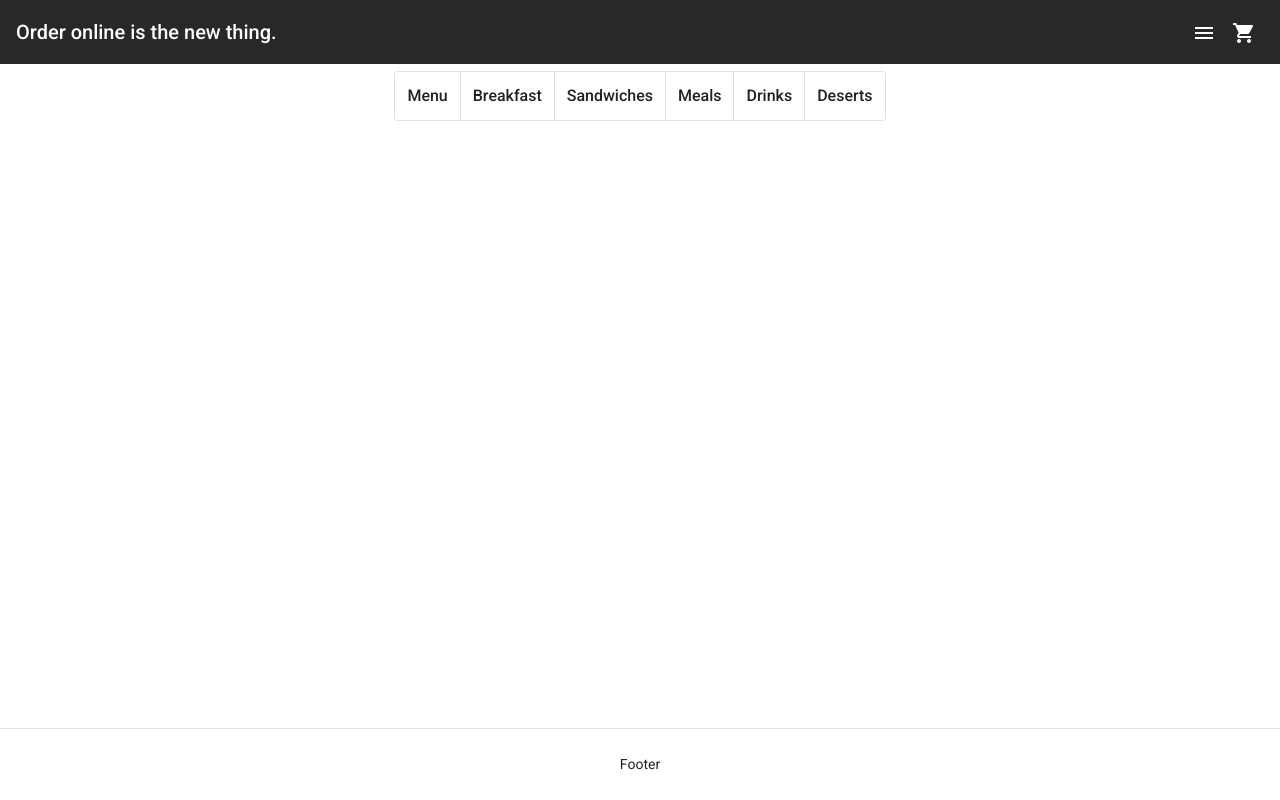
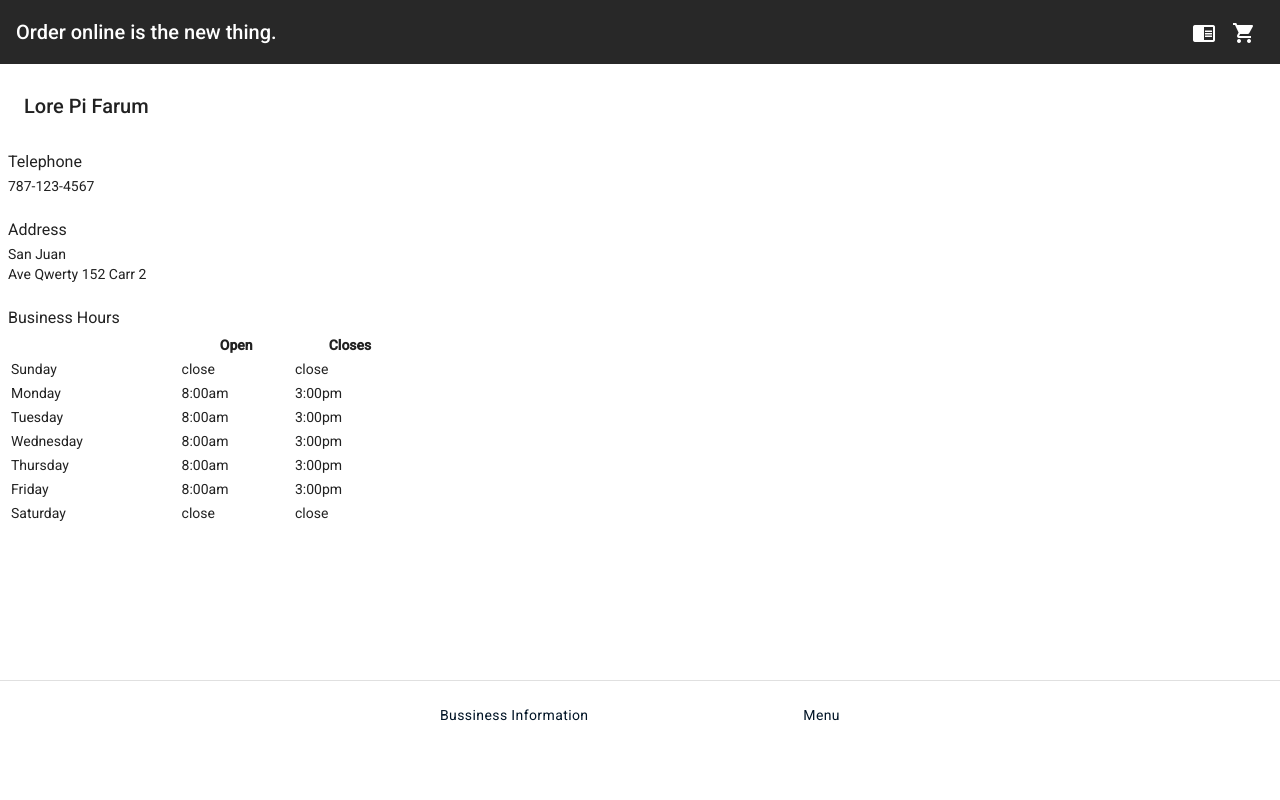
Before and after one commit to hectorolan/Angular_OrderOnline, an Angular app: page /business/info in a window 1280 px wide. Built offline with nearby package versions, Linux system fonts and the light colour scheme.

Commit message:
Create BusinessInfo page

```diff
--- a/src/app/app-routing.module.ts
+++ b/src/app/app-routing.module.ts
@@ -8,6 +8,7 @@ import { MenuNavComponent } from './components/business-main/menu-nav/menu-nav.c
 import { UserCartComponent } from './components/business-main/user-cart/user-cart.component';
 import { BusinessMainComponent } from './components/business-main/business-main.component';
 import { UserInfoComponent } from './components/business-main/user-info/user-info.component';
+import { BusinessInfoComponent } from './components/business-main/business-info/business-info.component';
 
 const routes: Routes = [
   {
@@ -32,6 +33,10 @@ const routes: Routes = [
     path: 'business',
     component: BusinessMainComponent, // this is the component with the <router-outlet> in the template
     children: [
+      {
+        path: 'info',
+        component: BusinessInfoComponent,
+      },
       {
         path: 'cart',
         component: UserCartComponent,
--- a/src/app/app.module.ts
+++ b/src/app/app.module.ts
@@ -16,6 +16,7 @@ import { UserCartComponent } from './components/business-main/user-cart/user-car
 import { UserInfoComponent } from './components/business-main/user-info/user-info.component';
 import { MaterialModule } from './modules/material.module';
 import { BusinessMainComponent } from './components/business-main/business-main.component';
+import { BusinessInfoComponent } from './components/business-main/business-info/business-info.component';
 
 @NgModule({
   declarations: [
@@ -30,6 +31,7 @@ import { BusinessMainComponent } from './components/business-main/business-main.
     MenuItemsComponent,
     UserCartComponent,
     UserInfoComponent,
+    BusinessInfoComponent,
   ],
   imports: [
     BrowserModule,
--- /dev/null
+++ b/src/app/components/business-main/business-info/business-info.component.html
@@ -0,0 +1,62 @@
+<div class="max-size-content">
+  <mat-card>
+    <mat-card-header>
+      <mat-card-title>{{businessInfo.name}}</mat-card-title>
+    </mat-card-header>
+    <mat-card-content>
+      <span><br><span class='mat-h3'>Telephone</span><br>
+        {{businessInfo.telephone}}<br></span>
+
+      <span><br><span class='mat-h3'>Address</span><br>
+        {{businessInfo.city}}<br>
+        {{businessInfo.direction}}<br></span>
+
+      <span><br><span class='mat-h3'>Business Hours</span><br>
+        <!-- Table -->
+        <table style="width:400px">
+          <tr>
+            <th></th>
+            <th>Open</th>
+            <th>Closes</th>
+          </tr>
+          <tr>
+            <td>Sunday</td>
+            <td>{{businessInfo.hours.sundayOpen}}</td>
+            <td>{{businessInfo.hours.sundayClose}}</td>
+          </tr>
+          <tr>
+            <td>Monday</td>
+            <td>{{businessInfo.hours.mondayOpen}}</td>
+            <td>{{businessInfo.hours.mondayClose}}</td>
+          </tr>
+          <tr>
+            <td>Tuesday</td>
+            <td>{{businessInfo.hours.tuesdayOpen}}</td>
+            <td>{{businessInfo.hours.tuesdayClose}}</td>
+          </tr>
+          <tr>
+            <td>Wednesday</td>
+            <td>{{businessInfo.hours.wednesdayOpen}}</td>
+            <td>{{businessInfo.hours.wednesdayClose}}</td>
+          </tr>
+          <tr>
+            <td>Thursday</td>
+            <td>{{businessInfo.hours.thursdayOpen}}</td>
+            <td>{{businessInfo.hours.thursdayClose}}</td>
+          </tr>
+          <tr>
+            <td>Friday</td>
+            <td>{{businessInfo.hours.fridayOpen}}</td>
+            <td>{{businessInfo.hours.fridayClose}}</td>
+          </tr>
+          <tr>
+            <td>Saturday</td>
+            <td>{{businessInfo.hours.saturdayOpen}}</td>
+            <td>{{businessInfo.hours.saturdayClose}}</td>
+          </tr>
+        </table>
+        <br>
+      </span>
+    </mat-card-content>
+  </mat-card>
+</div>
--- /dev/null
+++ b/src/app/components/business-main/business-info/business-info.component.ts
@@ -0,0 +1,19 @@
+import { Component, OnInit } from '@angular/core';
+import { BusinessDataService } from 'src/app/services/business-data.service';
+
+@Component({
+  selector: 'app-bussiness-info',
+  templateUrl: './business-info.component.html',
+  styleUrls: ['./business-info.component.css']
+})
+export class BusinessInfoComponent implements OnInit {
+
+  businessInfo: any;
+
+  constructor(private businessService: BusinessDataService) { }
+
+  ngOnInit(): void {
+    this.businessInfo = this.businessService.getBusinessInfo(1);
+  }
+
+}
--- a/src/app/components/business-main/business-main.component.css
+++ b/src/app/components/business-main/business-main.component.css
@@ -0,0 +1,13 @@
+.footer {
+    width: 100%;
+    height: 250px;
+    padding-top: 24px;
+}
+
+.footer-nav{
+    display: flex;
+    justify-content: space-between;
+    max-width: 400px;
+    flex-wrap: wrap;
+    margin:auto;
+}
--- a/src/app/components/business-main/business-main.component.html
+++ b/src/app/components/business-main/business-main.component.html
@@ -9,7 +9,7 @@
     </mat-selection-list>
   </mat-drawer>
   <!-- Drawer Content -->
-  <mat-drawer-content [ngClass]="['background-transparent']" >
+  <mat-drawer-content [ngClass]="['background-transparent']">
     <mat-toolbar color="primary" class="background-dark">
       <button *ngIf="showMenuButton" mat-icon-button [ngClass]="''" aria-label='Menu' (click)='drawer.toggle()'>
         <mat-icon>menu</mat-icon>
@@ -17,7 +17,7 @@
       <span>Order online is the new thing.</span>
       <span [ngClass]="'spacer'"></span>
       <button mat-icon-button routerLink="/business">
-        <mat-icon>menu</mat-icon>
+        <mat-icon>chrome_reader_mode</mat-icon>
       </button>
       <button mat-icon-button routerLink="/business/cart">
         <mat-icon>shopping_cart</mat-icon>
@@ -28,13 +28,10 @@
     <mat-divider></mat-divider>
     <!-- Footer -->
     <div class='footer'>
-      <mat-grid-list cols="1" rowHeight="250px">
-        <mat-grid-tile>
-        <div class="footer">
-          Footer
-        </div>
-        </mat-grid-tile>
-      </mat-grid-list>
+      <div class='footer-nav'>
+        <a routerLink='/business/info'>Bussiness Information</a>
+        <a routerLink='/business/'>Menu</a>
+      </div>
     </div>
   </mat-drawer-content>
 </mat-drawer-container>
--- a/src/app/components/business-main/user-cart/user-cart.component.css
+++ b/src/app/components/business-main/user-cart/user-cart.component.css
@@ -1,7 +1,3 @@
-.order-cart-card {
-  margin-top: 16px;
-}
-
 .action-cart-card {
   margin: 0 !important;
 }
--- a/src/app/components/business-main/user-cart/user-cart.component.html
+++ b/src/app/components/business-main/user-cart/user-cart.component.html
@@ -1,27 +1,25 @@
-<div class="max-size-content" >
-    <mat-card class="order-cart-card">
+<div class="max-size-content">
+    <mat-card>
         <mat-card-header>
             <mat-card-title>Order Cart</mat-card-title>
         </mat-card-header>
-        <mat-card-content *ngIf='items.length>0'>
+        <mat-card-content *ngIf="items.length > 0">
             <table mat-table [dataSource]="items">
                 <!-- Item Column -->
                 <ng-container matColumnDef="item">
                     <!-- Header -->
-                    <th mat-header-cell *matHeaderCellDef> Item </th>
+                    <th mat-header-cell *matHeaderCellDef>Item</th>
                     <!-- Cell -->
                     <td mat-cell *matCellDef="let item">
-                        <div class='item'>
-                            <div class='img-item'>
-
-                            </div>
-                            <div class='content-item'>
-                                {{item.name}} - {{item.price | currency}}
-                                <br *ngIf='item.contains'>{{item.contains}}
-                                <br *ngIf='item.description'>{{item.description}}
-                                <br *ngIf='item.description'>{{item.description}}
-                                <br> Quantity:
-                                <select [value]="item.count" (change)='item.count=$event.target.value'>
+                        <div class="item">
+                            <div class="img-item"></div>
+                            <div class="content-item">
+                                {{ item.name }} - {{ item.price | currency }}
+                                <br *ngIf="item.contains" />{{ item.contains }}
+                                <br *ngIf="item.description" />{{ item.description }}
+                                <br *ngIf="item.description" />{{ item.description }} <br />
+                                Quantity:
+                                <select [value]="item.count" (change)="item.count = $event.target.value">
                                     <option [value]="1">1</option>
                                     <option [value]="2">2</option>
                                     <option [value]="3">3</option>
@@ -33,9 +31,11 @@
                                     <option [value]="9">9</option>
                                     <option [value]="10">10</option>
                                 </select>
-                                <br>
-                                <br>
-                                <button mat-stroked-button (click)='removeItem(item)'>Remove Item</button>
+                                <br />
+                                <br />
+                                <button mat-stroked-button (click)="removeItem(item)">
+                                    Remove Item
+                                </button>
                             </div>
                         </div>
                     </td>
@@ -45,23 +45,29 @@
 
                 <!-- Cost Column -->
                 <ng-container matColumnDef="cost">
-                    <th mat-header-cell *matHeaderCellDef> Price </th>
-                    <td mat-cell *matCellDef="let item"> {{item.price*item.count | currency}} </td>
-                    <td mat-footer-cell *matFooterCellDef> {{getTotalCost() | currency}} </td>
+                    <th mat-header-cell *matHeaderCellDef>Price</th>
+                    <td mat-cell *matCellDef="let item">
+                        {{ item.price * item.count | currency }}
+                    </td>
+                    <td mat-footer-cell *matFooterCellDef>
+                        {{ getTotalCost() | currency }}
+                    </td>
                 </ng-container>
 
                 <tr mat-header-row *matHeaderRowDef="displayedColumns"></tr>
-                <tr mat-row *matRowDef="let row; columns: displayedColumns;"></tr>
+                <tr mat-row *matRowDef="let row; columns: displayedColumns"></tr>
                 <tr mat-footer-row *matFooterRowDef="displayedColumns"></tr>
             </table>
         </mat-card-content>
         <!-- empty cart -->
-        <mat-card-content *ngIf='!items.length&&items.length==0'>
+        <mat-card-content *ngIf="!items.length && items.length == 0">
             <div class="centered">Oups, your cart is empty.</div>
         </mat-card-content>
-        <mat-card-actions class='action-cart-card'>
-            <button *ngIf='items.length>0' mat-stroked-button routerLink='/business/submitorder'>Submit Order</button>
-            <button mat-stroked-button routerLink='/business'>Back to Menu</button>
+        <mat-card-actions class="action-cart-card">
+            <button *ngIf="items.length > 0" mat-stroked-button routerLink="/business/submitorder">
+                Submit Order
+            </button>
+            <button mat-stroked-button routerLink="/business">Back to Menu</button>
         </mat-card-actions>
     </mat-card>
 </div>
--- a/src/app/components/business-main/user-info/user-info.component.html
+++ b/src/app/components/business-main/user-info/user-info.component.html
@@ -1,5 +1,5 @@
 <div class="max-size-content">
-  <mat-card class="halfMaxWidth">
+  <mat-card class="halfWidth">
     <mat-card-header>
       <mat-card-title>Submit order details</mat-card-title>
     </mat-card-header>
@@ -7,13 +7,16 @@
       <!-- Name-->
       <mat-form-field class="fullWidth">
         <mat-label>Name</mat-label>
-            <input matInput>
+        <input matInput />
       </mat-form-field>
       <!-- Email -->
       <mat-form-field class="fullWidth">
         <mat-label>Email</mat-label>
-            <input type="email" matInput [formControl]="emailFormControl" placeholder="Ex. email@example.com">
-            <mat-error *ngIf="emailFormControl.hasError('email') && !emailFormControl.hasError('required')">
+        <input type="email" matInput [formControl]="emailFormControl" placeholder="Ex. email@example.com" />
+        <mat-error *ngIf="
+            emailFormControl.hasError('email') &&
+            !emailFormControl.hasError('required')
+          ">
           Please enter a valid email address
         </mat-error>
         <mat-error *ngIf="emailFormControl.hasError('required')">
@@ -23,22 +26,23 @@
 
       <mat-grid-list cols="1" rowHeight="50">
         <mat-grid-tile>
-              <mat-radio-group name='orderTypeRadioGroup' [(ngModel)]="orderType">
-                <mat-radio-button [value]='"Pick up"'>Pick up</mat-radio-button>
-                <mat-radio-button [value]='"Delivery"'>Delivery</mat-radio-button>
+          <mat-radio-group name="orderTypeRadioGroup" [(ngModel)]="orderType">
+            <mat-radio-button [value]="'Pick up'">Pick up</mat-radio-button>
+            <mat-radio-button [value]="'Delivery'">Delivery</mat-radio-button>
           </mat-radio-group>
         </mat-grid-tile>
       </mat-grid-list>
 
       <!-- Address -->
-          <span *ngIf='isOrderType("Delivery")'>
+      <span *ngIf="isOrderType('Delivery')">
         <mat-form-field class="fullWidth">
           <mat-label>Address</mat-label>
-              <textarea matInput placeholder="Ex. 100 Main St">1600 Amphitheatre Pkwy</textarea>
+          <textarea matInput placeholder="Ex. 100 Main St">
+1600 Amphitheatre Pkwy</textarea>
         </mat-form-field>
         <mat-form-field class="fullWidth">
           <mat-label>City</mat-label>
-              <input matInput placeholder="Ex. San Francisco">
+          <input matInput placeholder="Ex. San Francisco" />
         </mat-form-field>
       </span>
     </mat-card-content>
--- a/src/styles.css
+++ b/src/styles.css
@@ -22,13 +22,21 @@ html,
 body {
   height: 100%;
 }
+
 body {
   margin: 0;
   font-family: Roboto, "Helvetica Neue", sans-serif;
 }
 
-.footer {
-  height: 200px;
+a {
+  color: #011426;
+  text-decoration: none;
+  letter-spacing: 0.4px;
+}
+
+/* selected link */
+a:active {
+  color: #7A99B7;
 }
 
 .spacer {
@@ -51,6 +59,7 @@ body {
 }
 
 .max-size-content {
+  padding-top: 16px;
   max-width: 1500px;
   min-height: 600px;
   margin: auto;
@@ -72,12 +81,13 @@ body {
 .fullWidth {
   width: 100%;
 }
+
 .fullHeight {
   height: 100%;
 }
 
-.halfMaxWidth {
-  max-width: 750px;
+.halfWidth {
+  width: 50%;
 }
 
 .MainContent {
```
Also changed, not shown: src/app/components/business-main/business-info/business-info.component.css (added), 1 other file (tests, documents, lock files or other folders). Lines whose indentation alone changed are shown as unchanged.
